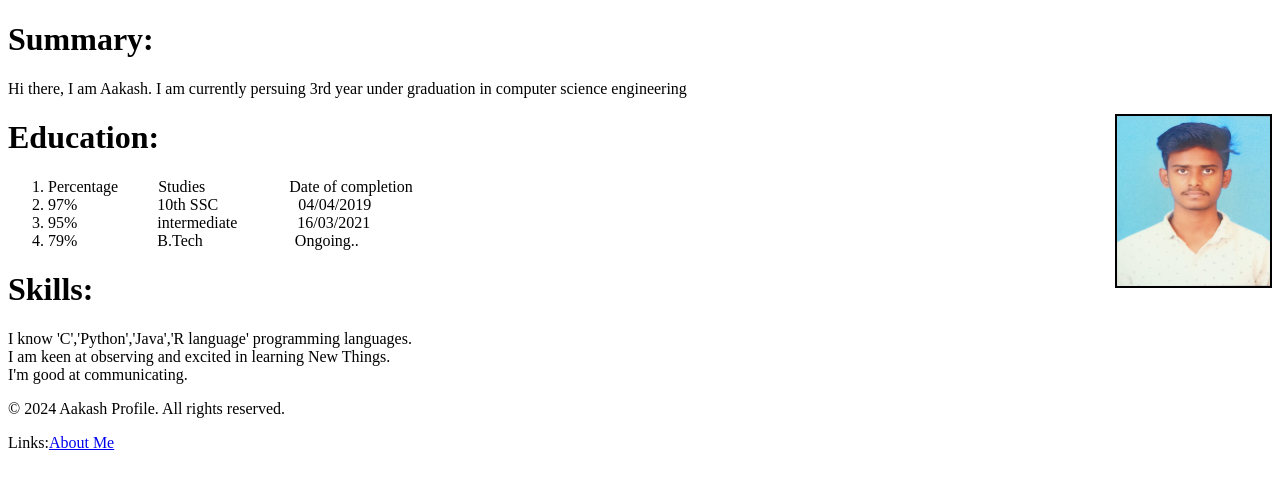
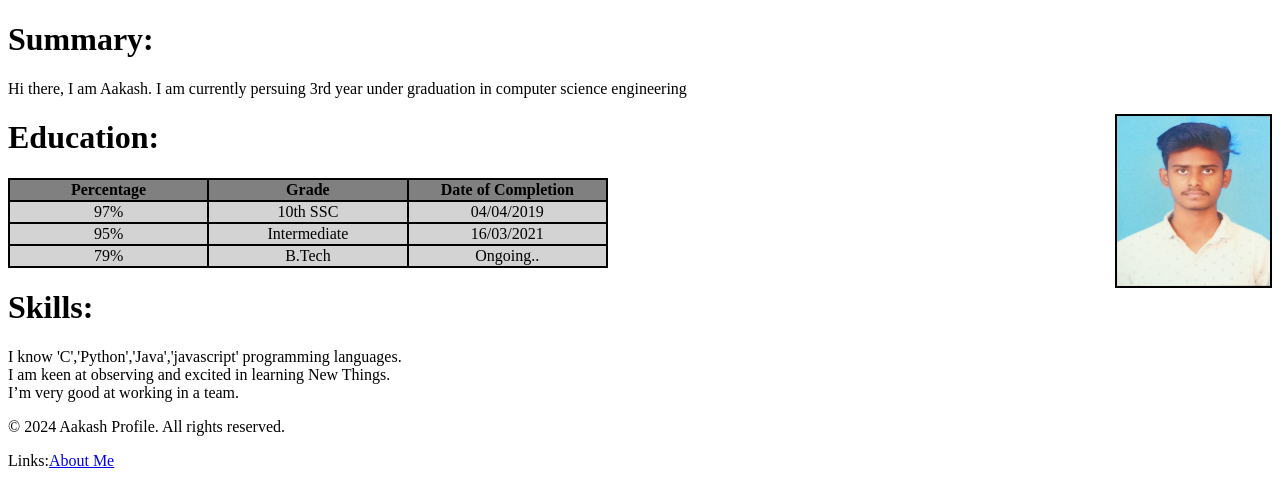
Before and after one commit to AAKASH-57/my-portifolio, a plain HTML site: page index.html in a window 1280 px wide. Drawn offline with Linux system fonts and the light colour scheme.

Commit message:
Update index.html

```diff
--- a/index.html
+++ b/index.html
@@ -7,17 +7,33 @@
 <body>
     <h1>Summary:</h1>
     <p>Hi there, I am Aakash. I am currently persuing 3rd year under graduation in computer science engineering</p>
-    <img src="./profile_pic.jpg" alt="profile picture" align="right" height= "170px" width="153px" border="2" />
+    <img src="./profile_pic.jpg" alt="profile picture" align="right" height= "170px" width="153px" border="2"/>
     <h1>Education:</h1>
-    <ol>
-        <li>Percentage   &nbsp;&nbsp;&nbsp;&nbsp;&nbsp;&nbsp;&nbsp;&nbsp;&nbsp;Studies   &nbsp;&nbsp;&nbsp;&nbsp;&nbsp;&nbsp;&nbsp;&nbsp; &nbsp;&nbsp;&nbsp; &nbsp;&nbsp;&nbsp;&nbsp;&nbsp;&nbsp;      Date of completion</li>
-        <li>97%   &nbsp;&nbsp;&nbsp;&nbsp;&nbsp;&nbsp;&nbsp;&nbsp;&nbsp;&nbsp;&nbsp;&nbsp;&nbsp;&nbsp;&nbsp;&nbsp;&nbsp;&nbsp;       10th SSC &nbsp;&nbsp;&nbsp;&nbsp;&nbsp;&nbsp;&nbsp;&nbsp;&nbsp;&nbsp;&nbsp;&nbsp;&nbsp;&nbsp;&nbsp;&nbsp; &nbsp;        04/04/2019</li>
-        <li>95%       &nbsp;&nbsp;&nbsp;&nbsp;&nbsp;&nbsp;&nbsp;&nbsp;&nbsp;&nbsp;&nbsp;&nbsp;&nbsp;&nbsp;&nbsp;&nbsp;&nbsp;&nbsp;    intermediate     &nbsp;&nbsp;&nbsp;&nbsp;&nbsp;&nbsp;&nbsp;&nbsp;&nbsp;&nbsp;&nbsp;&nbsp;&nbsp;  16/03/2021</li>
-        <li>79%         &nbsp;&nbsp;&nbsp;&nbsp;&nbsp;&nbsp;&nbsp;&nbsp;&nbsp;&nbsp;&nbsp;&nbsp;&nbsp;&nbsp;&nbsp;&nbsp; &nbsp; B.Tech        &nbsp;&nbsp;&nbsp;&nbsp;&nbsp;&nbsp;&nbsp;&nbsp;&nbsp;&nbsp;&nbsp;&nbsp;&nbsp;&nbsp;&nbsp;&nbsp;&nbsp;&nbsp;&nbsp;&nbsp;&nbsp;     Ongoing..</li>
-    </ol>
+    <table bgcolor="black" width="600" >
+        <tr bgcolor="grey" align="center">
+            <th  width="200">Percentage</th>
+            <th  width="200">Grade</th>
+            <th  width="200">Date of Completion</th>
+        </tr>
+        <tr bgcolor="lightgrey" align="center">
+            <td>97%</td>
+            <td>10th SSC</td>
+            <td>04/04/2019</td>
+        </tr>
+        <tr bgcolor="lightgrey" align="center">
+            <td>95%</td>
+            <td>Intermediate</td>
+            <td>16/03/2021</td>
+        </tr>
+        <tr bgcolor="lightgrey" align="center">
+            <td>79%</td>
+            <td>B.Tech</td>
+            <td>Ongoing..</td>
+        </tr>
+    </table>
     <h1>Skills:</h1>
-    <p>I know 'C','Python','Java','R language' programming languages.<br />
-        I am keen at observing and excited in learning New Things.<br />I'm good at communicating.<br/>
+    <p>I know 'C','Python','Java','javascript' programming languages.<br />
+        I am keen at observing and excited in learning New Things.<br />I’m very good at working in a team.<br/>
     </p>
     <footer>
         <p>&copy; 2024 Aakash Profile. All rights reserved.</p>
```
